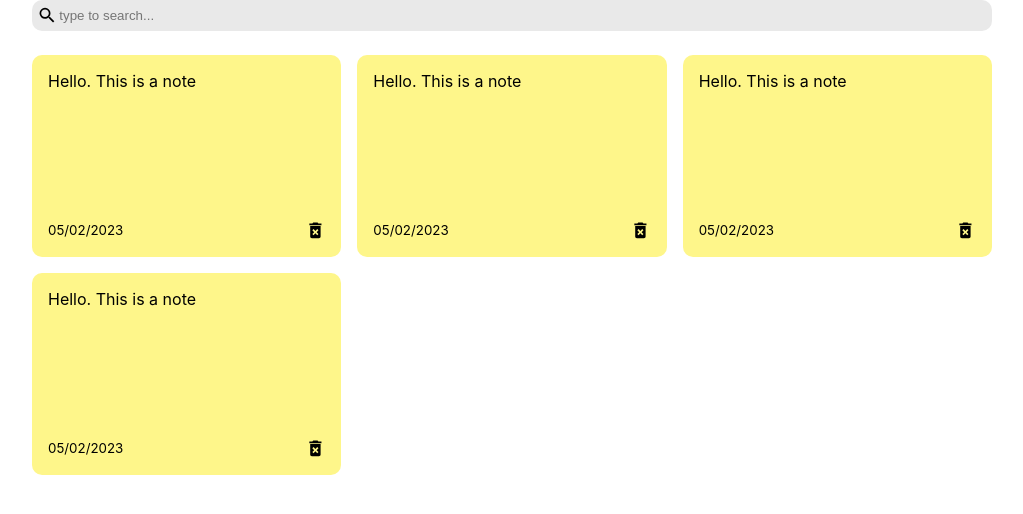
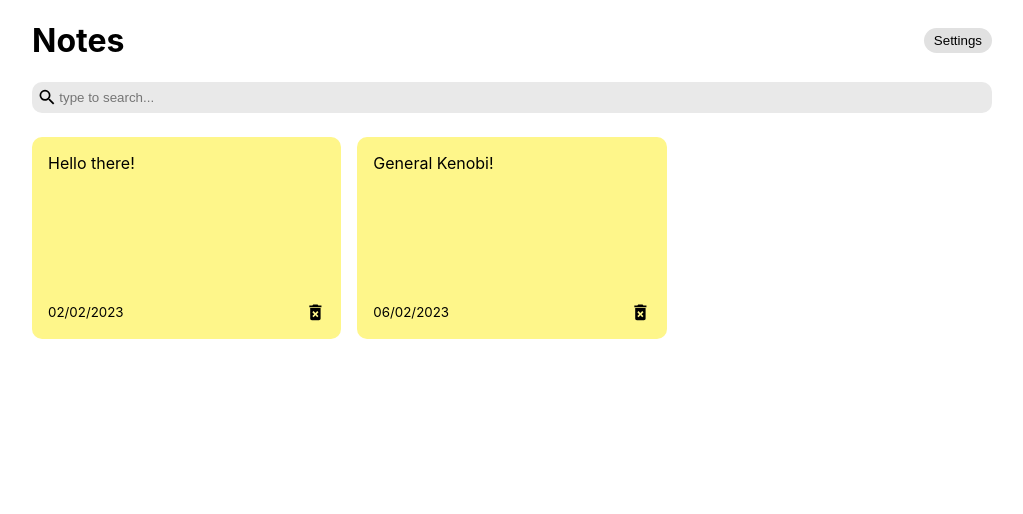
Before and after one commit to mihai-radulescu/React-Notes-App, a React (Create React App) app in the folder notes-app/: page / in a window 1280 px wide. Shown: the top 514 px of the page, without its empty margins (128-1151 px from the left). Built offline with nearby package versions, Linux system fonts and the light colour scheme; data requests are answered from the project's data file.

Commit message:
getting data from the server

```diff
--- a/notes-app/db.json
+++ b/notes-app/db.json
@@ -15,15 +15,24 @@
 
     "notes": [
         {
-            "note-id": 1,
-            "user-id": 1,
-            "text": "Hello"
+            "id": 1,
+            "userid": 1,
+            "text": "Hello there!",
+            "date": "02/02/2023"
         },
 
         {
-            "note-id": 2,
-            "user-id": 2,
-            "text": "Hello simo"
+            "id": 2,
+            "userid": 2,
+            "text": "Hello simo",
+            "date": "06/02/2023"
+        },
+
+        {
+            "id": 3,
+            "userid": 1,
+            "text": "General Kenobi!",
+            "date": "06/02/2023"
         }
     ]
 }
--- a/notes-app/routes.json
+++ /dev/null
@@ -1,3 +0,0 @@
-{
-    "/:userName\\?id:id": "/users/:id"
-}
--- a/notes-app/src/App.js
+++ b/notes-app/src/App.js
@@ -1,11 +1,33 @@
+import { useState, useEffect } from 'react';
+import Header from "./components/Header";
 import NotesList from "./components/NotesList";
 import Search from "./components/Search";
 
 const App = () =>{
+
+  let userId = '1';
+  const [searchText, setSearchText] = useState('');
+  const [notes, setNotes] = useState([]);
+
+
+  fetch('http://localhost:3001/notes?userid=' + userId)
+    .then(response => response.json())
+    //.catch(error => console.error('Error:', error));
+    .then(response => setNotes(response));
+
+
   return (
     <div class='container'>
-      <Search />
-      <NotesList />
+      <Header />
+
+      <Search handleSearchNote={setSearchText} />
+
+      <NotesList
+        notes={notes.filter((note) =>
+          note.text.toLowerCase().includes(searchText)
+        )}
+      />
+
     </div>
   );
 };
--- /dev/null
+++ b/notes-app/src/components/Header.js
@@ -0,0 +1,14 @@
+import React from 'react';
+
+const Header = () => {
+	return (
+		<div className='header'>
+			<h1>Notes</h1>
+			<button className='settings'>
+				Settings
+			</button>
+		</div>
+	);
+};
+
+export default Header;
--- a/notes-app/src/components/Note.js
+++ b/notes-app/src/components/Note.js
@@ -1,11 +1,11 @@
 import { MdDeleteForever } from 'react-icons/md';
 
-const Note = () =>{
+const Note = ({ noteId, text, date}) =>{
     return(
         <div class='note'>
-            <span>Hello. This is a note</span>
+            <span>{text}</span>
             <div class='note-footer'>
-                <small>05/02/2023</small>
+                <small>{date}</small>
                 <MdDeleteForever className='delete-icon' size='1.3em'/>
             </div>
         </div>
--- a/notes-app/src/components/NotesList.js
+++ b/notes-app/src/components/NotesList.js
@@ -1,12 +1,15 @@
 import Note from "./Note";
 
-const NotesList = () => {
+const NotesList = ({notes}) => {
     return(
         <div className='notes-list'>
-            <Note />
-            <Note />
-            <Note />
-            <Note />
+            {notes.map((note) => (
+				<Note
+					noteId={note.id}
+					text={note.text}
+					date={note.date}
+				/>
+			))}
         </div>
     );
 };
--- a/notes-app/src/index.css
+++ b/notes-app/src/index.css
@@ -66,3 +66,21 @@ code {
 .search input:focus {
 	outline: none;
 }
+
+.header {
+	display: flex;
+	align-items: center;
+	justify-content: space-between;
+}
+
+.settings {
+	background-color: #e1e1e1;
+	border: none;
+	border-radius: 15px;
+	padding: 5px 10px 5px 10px;
+}
+
+.settings:hover {
+	background-color: #ededed;
+	cursor: pointer;
+}
```
